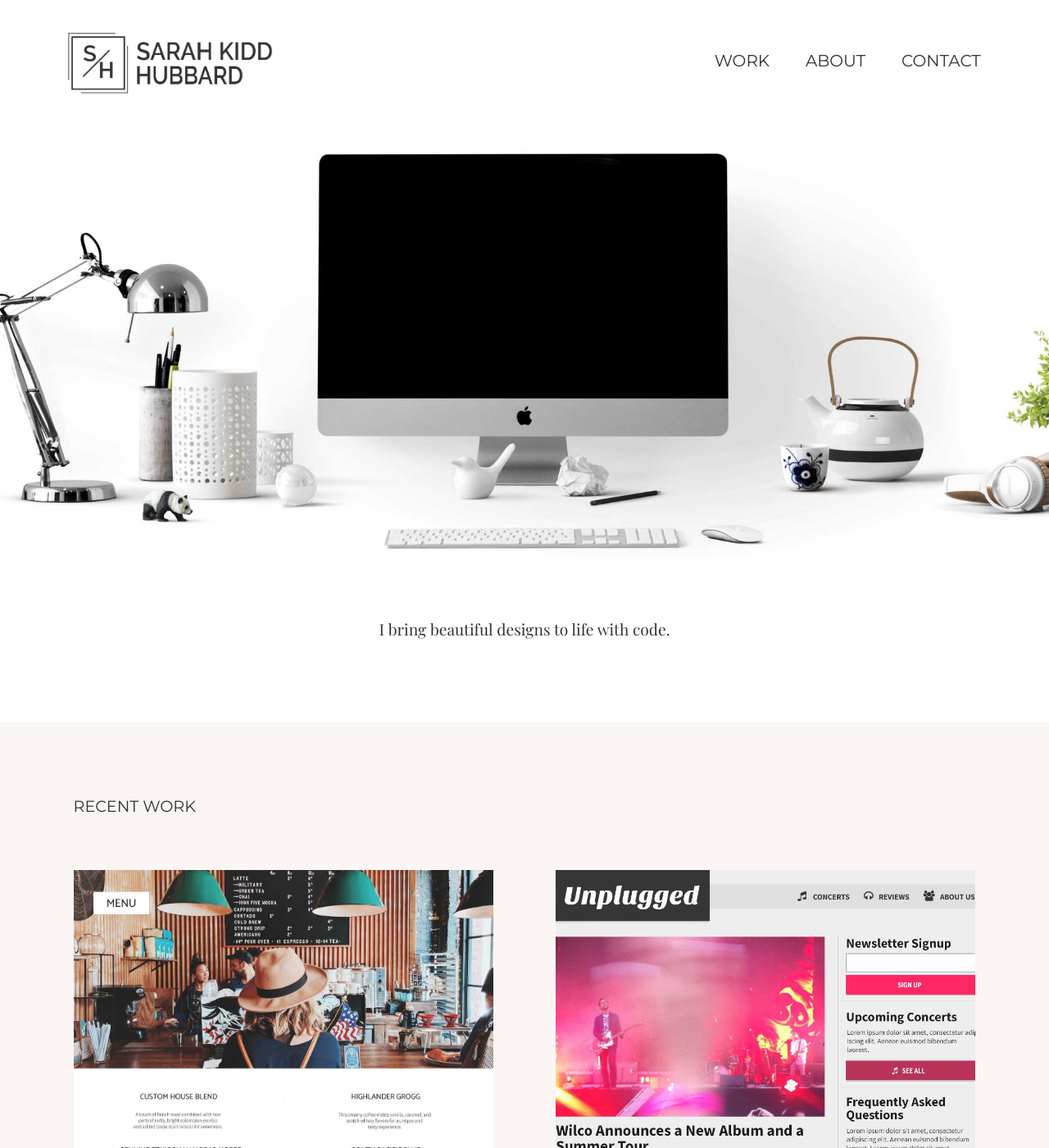
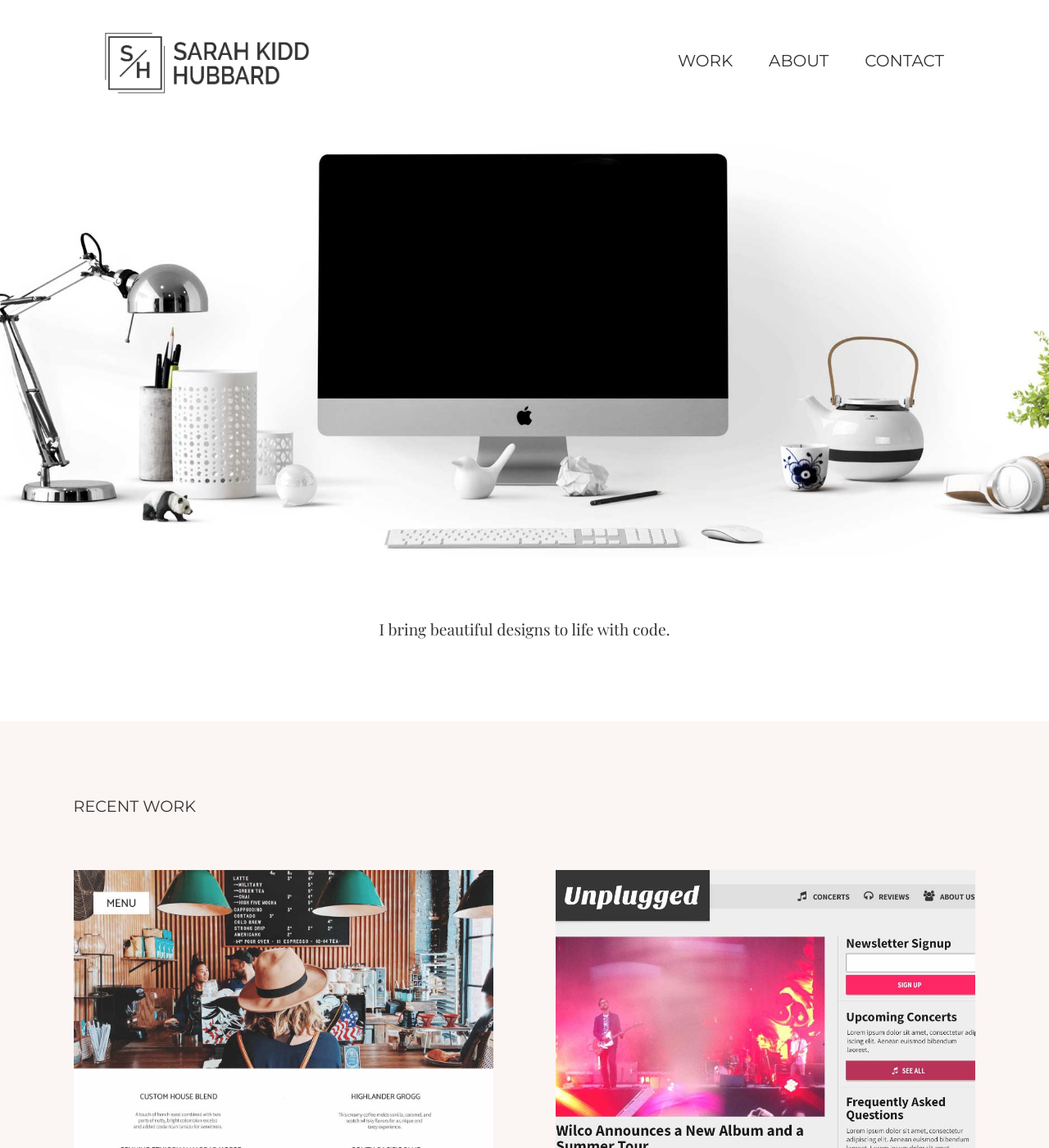
Before and after one commit to skiddhubbard/skiddhubbard.github.io, a Jekyll site: the page built from index.md, in a window 1280 px wide and 1400 px high. Shown: the whole window at 82% size. Built offline with Jekyll 4.4.1, drawn with Linux system fonts in a browser that asks for light colours; nearby versions of some CDN libraries.

Commit message:
Update _base.scss

```diff
--- a/_sass/site/_base.scss
+++ b/_sass/site/_base.scss
@@ -532,6 +532,10 @@
     #logo-mobile {
       display: none;
     }
+
+    nav {
+      width: 80%;
+     }
 
     nav ul {
       width: 250px;
```
